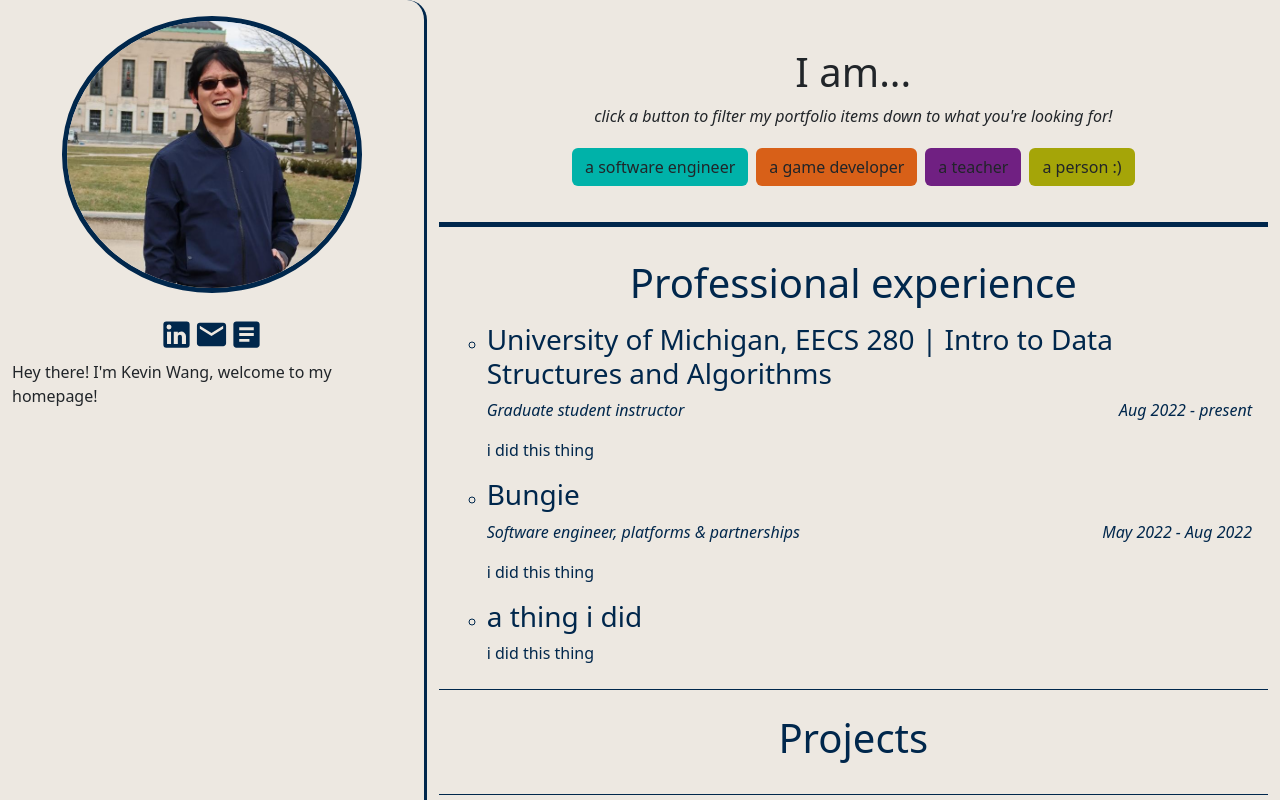
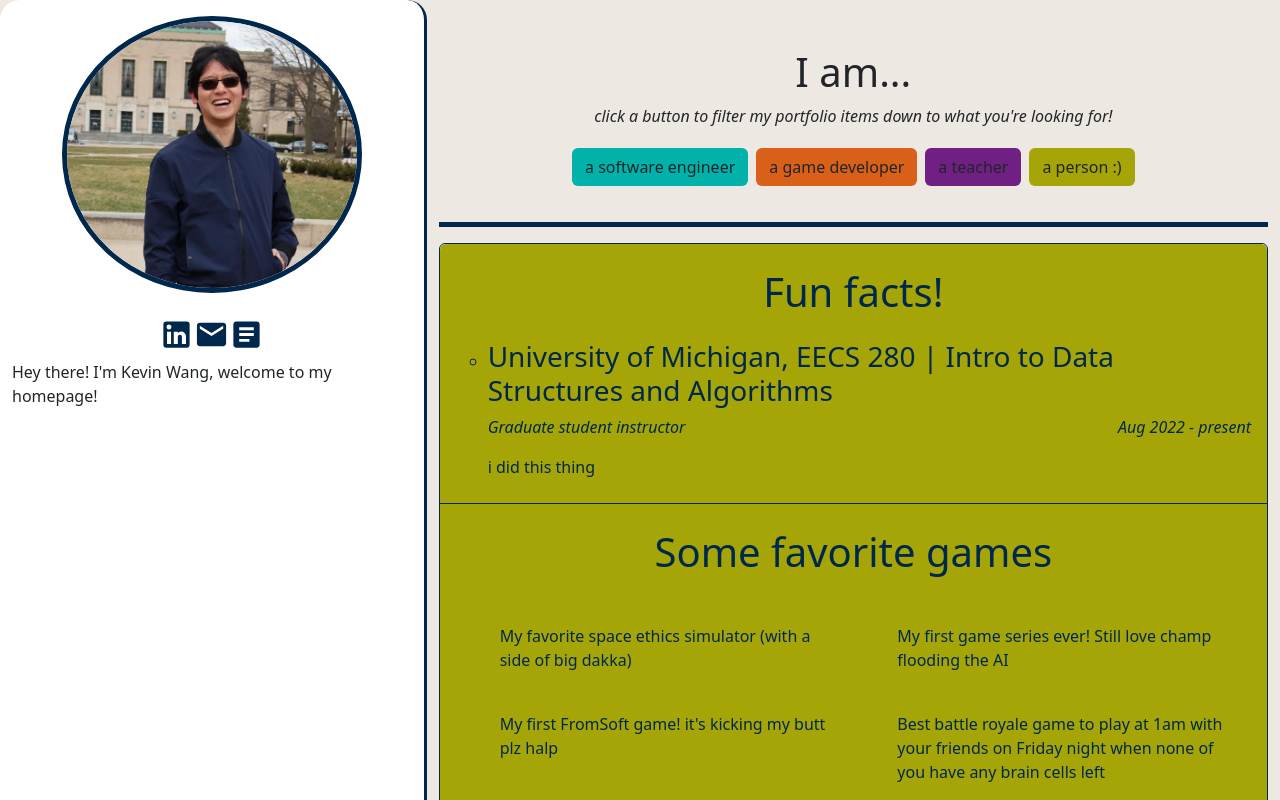
Before and after one commit to michigan-musicer/musicer-site-new, a React (Create React App) app: page / in a window 1280 px wide. Both pictures are taken after a click on the button "a person :)". Shown: the top 800 px of the page. Built offline with nearby package versions, Linux system fonts and the light colour scheme.

Commit message:
added animations for color too

```diff
--- a/src/Main.scss
+++ b/src/Main.scss
@@ -22,11 +22,20 @@ $body-bg: #EDE8E1;
   min-height: 100vh;
   border-right: 3px solid #00274C;
   border-radius: 20px;
+  background-color: white;
 }
 
 // .text-left {
 //     color: white;
 // }
+// this is very hacky and not desirable, should at least be a custom class for each portfolio item
+// .list-group-item {
+//   background-color: #EDE8E1;;
+// }
+
+.color-default {
+  background-color: #EDE8E1;
+}
 
 .color-swe {
   background-color: #00B2A9;
@@ -48,10 +57,6 @@ $body-bg: #EDE8E1;
   border: 5px solid #00274C;
 }
 
-// this is very hacky and not desirable, should at least be a custom class for each portfolio item
-.list-group-item {
-  background-color: #EDE8E1;;
-}
 
 // body {
 //     padding-top: 90px;
@@ -66,53 +71,53 @@ $body-bg: #EDE8E1;
 //   to {transform:rotate(360deg);}
 // }
 
-.list-group-item-fadein {
-    -webkit-animation: fadein .3s linear forwards;
-    animation: fadein .3s linear forwards;
-    // padding: 10px;
-    -webkit-transition: max-height font-size 0.3s;
-    transition: max-height font-size 0.3s;
-}
+// .list-group-item-fadein {
+//     -webkit-animation: fadein .3s linear forwards;
+//     animation: fadein .3s linear forwards;
+//     // padding: 10px;
+//     -webkit-transition: max-height font-size 0.3s;
+//     transition: max-height font-size 0.3s;
+// }
 
-.list-group-item-fadeout {
-    // display: flex;
-    align-items: center;
-    // padding: 10px;
-    -webkit-animation: fadeout .3s linear forwards;
-    animation: fadeout .3s linear forwards;
-    -webkit-transition: max-height font-size 0.3s;
-    transition: max-height font-size 0.3s;
-}
+// .list-group-item-fadeout {
+//     // display: flex;
+//     align-items: center;
+//     // padding: 10px;
+//     -webkit-animation: fadeout .3s linear forwards;
+//     animation: fadeout .3s linear forwards;
+//     -webkit-transition: max-height font-size 0.3s;
+//     transition: max-height font-size 0.3s;
+// }
 
-@-webkit-keyframes fadein {
-    0% { opacity: 0; max-height: 0; font-size: 0 }
-    100% { opacity: 1; max-height: 10000px; font-size: auto }
-}
+// @-webkit-keyframes fadein {
+//     0% { opacity: 0; max-height: 0; font-size: 0 }
+//     100% { opacity: 1; max-height: 10000px; font-size: auto }
+// }
 
-@keyframes fadein {
-  0% { opacity: 0; max-height: 0; font-size: 0 }
-  100% { opacity: 1; max-height: 10000px; font-size: auto }
-}
+// @keyframes fadein {
+//   0% { opacity: 0; max-height: 0; font-size: 0 }
+//   100% { opacity: 1; max-height: 10000px; font-size: auto }
+// }
 
-@-webkit-keyframes fadeout {
-    0% { opacity: 1; max-height: 10000px }
-    100% { opacity: 0; max-height: 0 }
-}
+// @-webkit-keyframes fadeout {
+//     0% { opacity: 1; max-height: 10000px }
+//     100% { opacity: 0; max-height: 0 }
+// }
 
-@keyframes fadeout {
-    0% { opacity: 1; max-height: 10000px }
-    100% { opacity: 0; max-height: 0 }
-}
+// @keyframes fadeout {
+//     0% { opacity: 1; max-height: 10000px }
+//     100% { opacity: 0; max-height: 0 }
+// }
 
 .list-group-item-fade {
   overflow: hidden;
   max-height: 1000px;
   opacity: 1;
-  transition: opacity 0.5s ease-in-out, max-height 1s ease-in-out;
+  transition: opacity 0.5s ease-in-out, max-height 1s ease-in-out, background-color 0.5s ease-in-out;
 }
 
 .list-group-item-fade[aria-expanded="true"] {
   max-height: 0px;
   opacity: 0;
-  transition: opacity 0.25s ease-out, max-height 0.5s cubic-bezier(0, 1, 0, 1);
+  transition: opacity 0.25s ease-out, max-height 0.5s cubic-bezier(0, 1, 0, 1), background-color 0.25s ease-out;
 }
--- a/src/Main.tsx
+++ b/src/Main.tsx
@@ -10,6 +10,40 @@ import ArticleIcon from '@mui/icons-material/Article';
 
 function Main() {
   const [showWhat, setShowWhat] = useState(showCategory.All);
+  let categoryColor;
+  switch(showWhat) {
+    case showCategory.All: {
+      // just use the default background color
+      categoryColor = 'color-default';
+      break;
+    }
+    case showCategory.SWE: {
+      categoryColor = 'color-swe';
+      break;
+    }
+    case showCategory.Game: {
+      categoryColor = 'color-game';
+      break;
+    }
+    case showCategory.Teach: {
+      categoryColor = 'color-teach';
+      break;
+    }
+    case showCategory.Person: {
+      categoryColor = 'color-person';
+      break;
+    }
+    default: {
+      categoryColor = 'color-default';
+      break;
+    }
+  }
+
+  const props = {
+    categoryColor: categoryColor,
+    showWhat: showWhat,
+  }
+
 
   return (
     <div>
@@ -57,8 +91,8 @@ function Main() {
                 </div>
                 {/* this below should only show if person is not selected */}
                 <hr className='hr-primary'/>
-                <ul className='list-group list-group-flush border-primary'>
-                  <li className='list-group-item'>
+                <ul className='list-group list-group-flush border-primary border rounded'>
+                  {/* <li className={'list-group-item '  + categoryColor}>
                     <h1 className='text-center p-2'>Professional experience</h1>
                     <ul>
                       <li>
@@ -91,11 +125,11 @@ function Main() {
                   </li>
                   <li className='list-group-item'>
                     <h1 className='text-center p-3'>Education</h1>
-                  </li>
+                  </li> */}
+                  <Person {...props}/>
                 </ul>
                 {/* this below should only show if person IS selected */}
                 {/* {person} */}
-                <Person showWhat={showWhat}/>
               </div>
             </div>
           </div>
--- /dev/null
+++ b/src/components/Person.scss
@@ -0,0 +1,3 @@
+.person-game-list {
+  list-style: none;
+}
--- a/src/components/Person.tsx
+++ b/src/components/Person.tsx
@@ -1,32 +1,16 @@
 import React, { useState } from 'react';
 import '../Main.scss';
+import './Person.scss';
 import { showCategory, showCategorySpecifier } from '../include/showCategory';
+import { preProcessFile } from 'typescript';
 
 
 
 const Person = (props: showCategorySpecifier) => {
-  const [spinSpeed, setSpinSpeed] = useState(0.75);
-
-  const defaultStyles= {
-    transition: 'opacity 300ms ease-in-out',
-  };
-
-  const transitionStyles = {
-    entering: { opacity: 1 },
-    entered:  { opacity: 1 },
-    exiting:  { opacity: 0 },
-    exited:  { opacity: 0 },
-  };
-
-
-  // switch(props.showWhat) {
-  //   case showCategory.All:
-  //     return <div/>;
-  //   case showCategory.Person:
   return (
-        <ul className='list-group list-group-flush'>
+    <div className='list-group list-group-flush border-primary rounded'>
       {/* <li className={props.showWhat === showCategory.Person ? 'list-group-item list-group-item-fadein' : 'list-group-item list-group-item-fadeout'}>*/}
-          <li className='list-group-item list-group-item-fade' aria-expanded={props.showWhat === showCategory.Person}>
+      <li className={'list-group-item list-group-item-fade ' + props.categoryColor} aria-expanded={props.showWhat !== showCategory.Person}>
         <h1 className='text-center p-3'>Fun facts!</h1>
         <ul>
           <li>
@@ -39,49 +23,48 @@ const Person = (props: showCategorySpecifier) => {
           </li>
         </ul>
       </li>
-          <li className='list-group-item'>
-            <h1 className='text-center p-3'>Games I play</h1>
+      <li className={'list-group-item list-group-item-fade ' + props.categoryColor} aria-expanded={props.showWhat !== showCategory.Person}>
+        <h1 className='text-center p-3'>Some favorite games</h1>
         <div className='container-fluid'>
           <div className='row'>
             <div className='col-sm'>
-                  <ul>
+              <ul className='person-game-list'>
                 <li>
-                      <h3>Elden Ring</h3>
-                      <div className='d-flex justify-content-begin'>
-                        <p className='fst-italic'>Start</p>
-                      </div>
-                      <p>My first FromSoftware game! </p>
+                  <img src='' />
+                  <p>My favorite space ethics simulator (with a side of big dakka)</p>
+                </li>
+                <li>
+                  <img src='' />
+                  <p>My first FromSoft game! it's kicking my butt plz halp</p>
                 </li>
               </ul>
             </div>
             <div className='col-sm'>
-                  <ul>
+              <ul className='person-game-list'>
                 <li>
-                      <h3>Elden Ring</h3>
-                      <div className='d-flex justify-content-begin'>
-                        <p className='fst-italic'>Start</p>
-                      </div>
-                      {/* <p>My first FromSoftware game! It's kicking my butt plz help</p> */}
+                  <img src='' />
+                  <p>My first game series ever! Still love champ flooding the AI</p>
+                </li>
+                <li>
+                  <img src='' />
+                  <p>Best battle royale game to play at 1am with your friends on Friday night when none of you have any brain cells left</p>
                 </li>
               </ul>
             </div>
           </div>
         </div>
       </li>
-          <li className='list-group-item list-item-spinout'>
-            <h1 className='text-center p-3'>Preferred music genres</h1>
+      <li className={'list-group-item list-group-item-fade ' + props.categoryColor} aria-expanded={props.showWhat !== showCategory.Person}>
+        <h1 className='text-center p-3'>Some favorite music</h1>
       </li>
-          <li className='list-group-item list-item-spinout'>
+      {/* <li className={'list-group-item list-group-item-fade ' + props.categoryColor} aria-expanded={props.showWhat !== showCategory.Person}>
         <h1 className='text-center p-3'>Statistics</h1>
-          </li>
-          <li className='list-group-item list-item-spinout'>
+      </li> */}
+      <li className={'list-group-item list-group-item-fade ' + props.categoryColor} aria-expanded={props.showWhat !== showCategory.Person}>
         <h1 className='text-center p-3'>Pictures</h1>
       </li>
-        </ul>
+    </div>
   );
-  //   default:
-  //     return <div/>
-  // }
 }
 
 export default Person;
--- a/src/include/showCategory.tsx
+++ b/src/include/showCategory.tsx
@@ -7,5 +7,6 @@ export enum showCategory {
 };
 
 export interface showCategorySpecifier {
+  categoryColor: string;
   showWhat: showCategory;
 }
```
Lines whose indentation alone changed are shown as unchanged.
